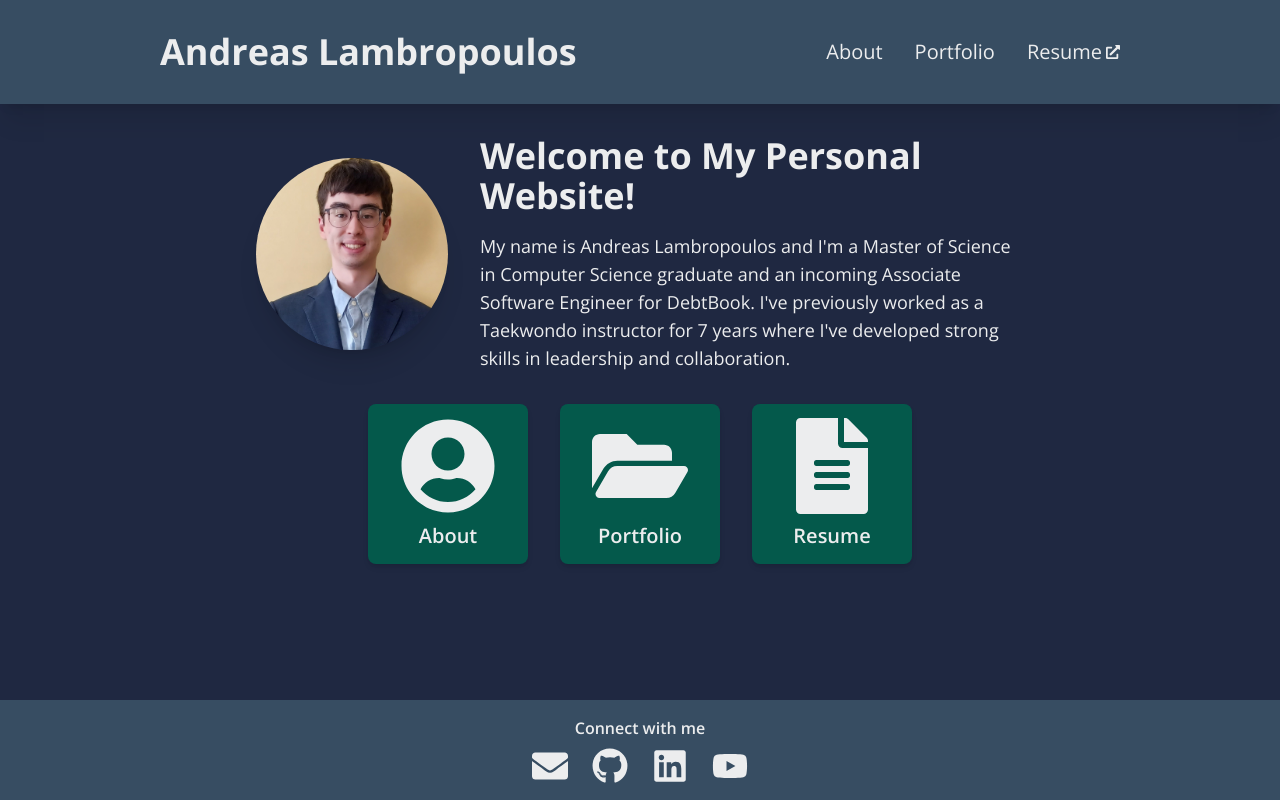
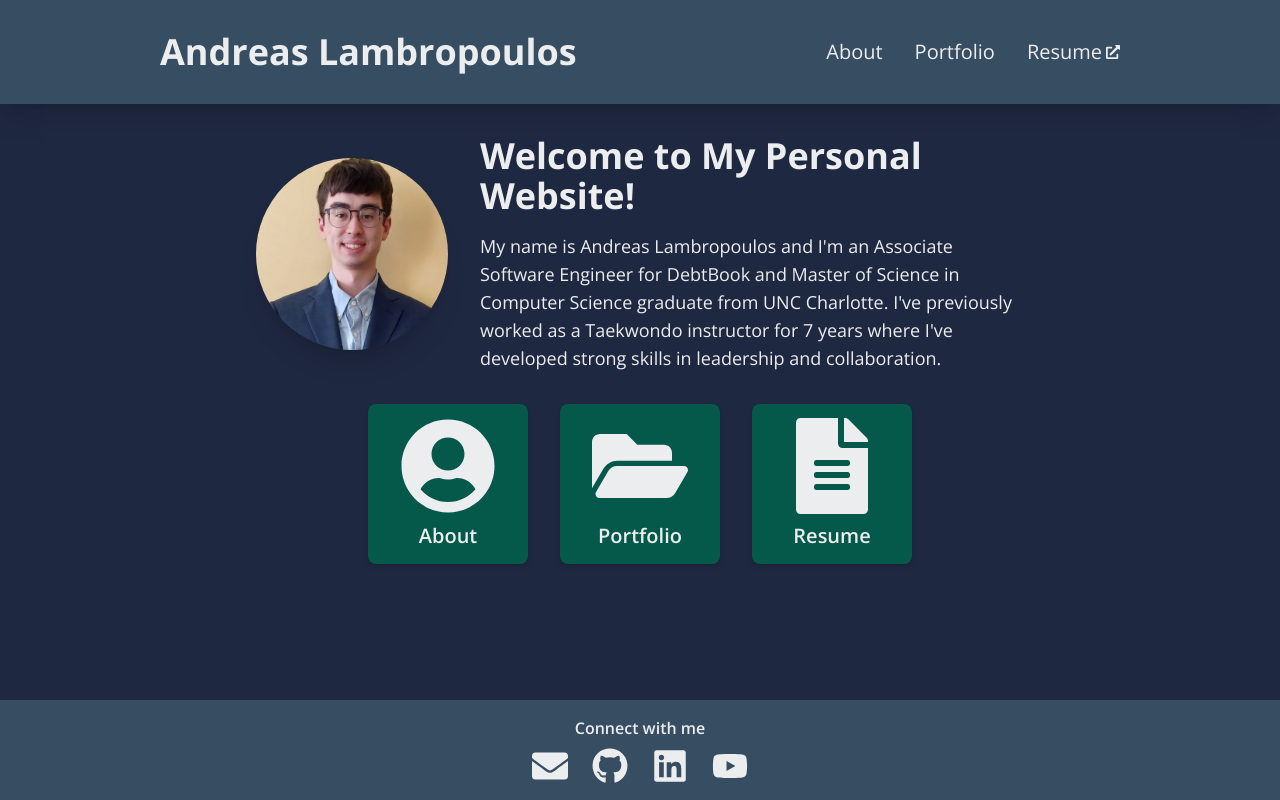
Before and after one commit to andlamb2002/portfolio, a React (Vite) app: page / in a window 1280 px wide. Built offline with nearby package versions, Linux system fonts and the light colour scheme.

Commit message:
Updated intro desc

```diff
--- a/src/data/data.js
+++ b/src/data/data.js
@@ -47,7 +47,7 @@ export const socialLinks = [
 export const homeIntro = {
     greeting: "Welcome to My Personal Website!",
     intro: `
-            My name is Andreas Lambropoulos and I'm a Master of Science in Computer Science graduate and an incoming Associate Software Engineer for DebtBook.
+            My name is Andreas Lambropoulos and I'm an Associate Software Engineer for DebtBook and Master of Science in Computer Science graduate from UNC Charlotte.
             I've previously worked as a Taekwondo instructor for 7 years where I've developed strong skills in leadership and collaboration.
         `,
     img: headshot,
```
